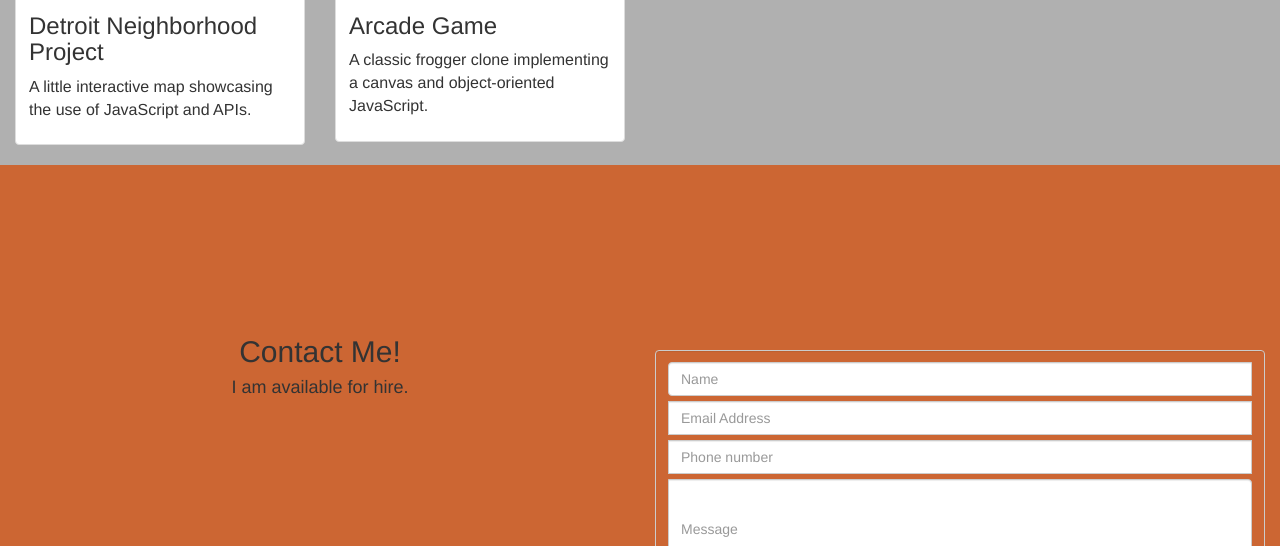
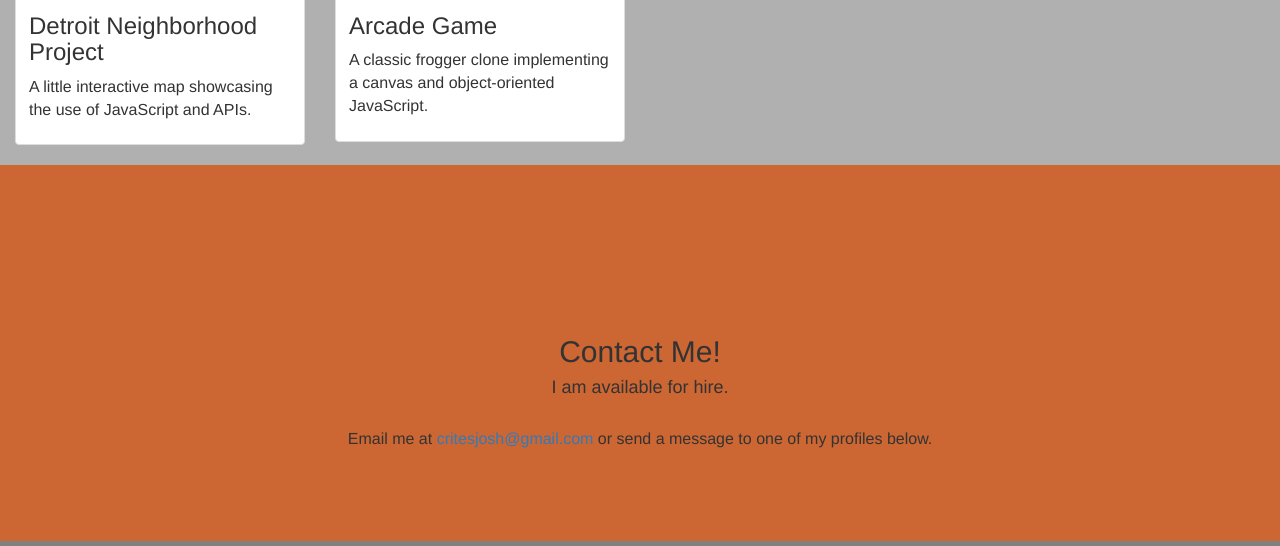
Before and after one commit to critesjosh/villageBagel2019, a plain HTML site: page index.html in a window 1280 px wide. Shown: the part 1219-1765 px from the top of the page. Drawn offline with nearby package versions, Linux system fonts and the light colour scheme.

Commit message:
Removed the contact form
I removed the contact input form from the contacts section and replaced
it with a link to my email address. Looks cleaner and easier to
implement.

```diff
--- a/app.js
+++ b/app.js
@@ -1,7 +1 @@
 $('body').scrollspy({ target: '.navbar-fixed-top' });
-
-var message = $('#message').val();
-
- $("#submitMessage").on('click', function() {
-   conosle.log('hi');
- })
--- a/index.html
+++ b/index.html
@@ -83,21 +83,13 @@
               </div>
           </div>
           </div>
-          </a>
         </div>
         <div id="contact" class="row contact">
-          <div class="col-xs-12 col-md-6 text-center">
+          <div class="col-xs-12 col-md-6 col-md-offset-3 text-center">
             <h2>Contact Me!</h2>
             <h4>I am available for hire.</h4>
-          </div>
-          <div id="contact-form" class="col-xs-12 col-md-6">
-            <div class="input-group form-control">
-              <input id="name" type="text" class="form-control" placeholder="Name">
-              <input id="email" type="text" class="form-control" placeholder="Email Address">
-              <input id="phone" type="text" class="form-control" placeholder="Phone number">
-              <input id="message" type="text" class="form-control message" placeholder="Message">
-            </div>
-              <button id="submitMessage" data-complete-text="Thanks!" class="contact-submit btn btn-default" type="submit">Submit</button>
+            <p id="contact-info">Email me at <a href="mailto:critesjosh@gmail.com">critesjosh@gmail.com</a> or send a message
+              to one of my profiles below.</p>
           </div>
         </div>
         <footer class="row text-center">
--- a/style.css
+++ b/style.css
@@ -18,7 +18,7 @@ body{
 #contact {
   padding-top: 150px;
 }
-#contact-form {
+#contact-info {
   margin-top: 30px;
 }
 .bio {
```
